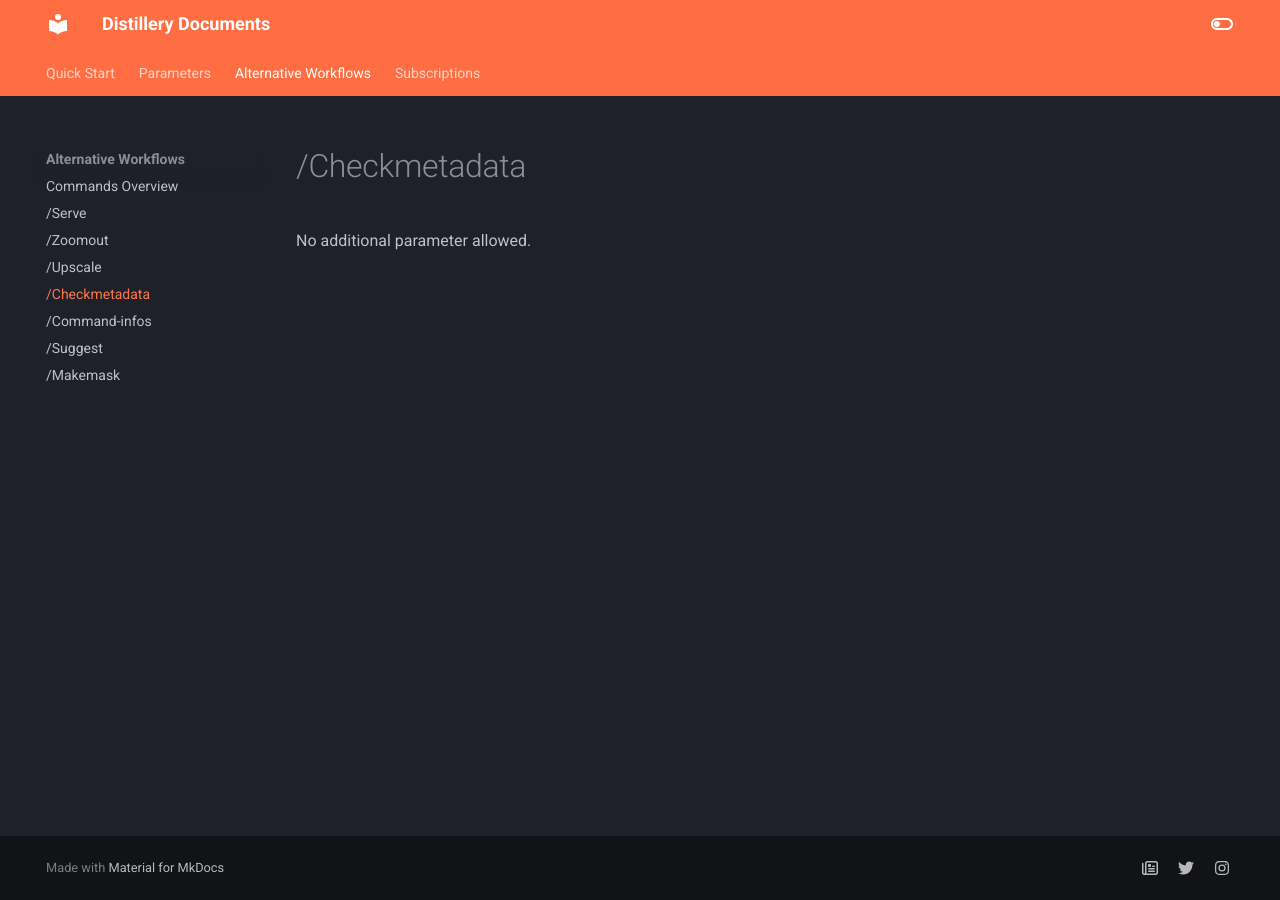
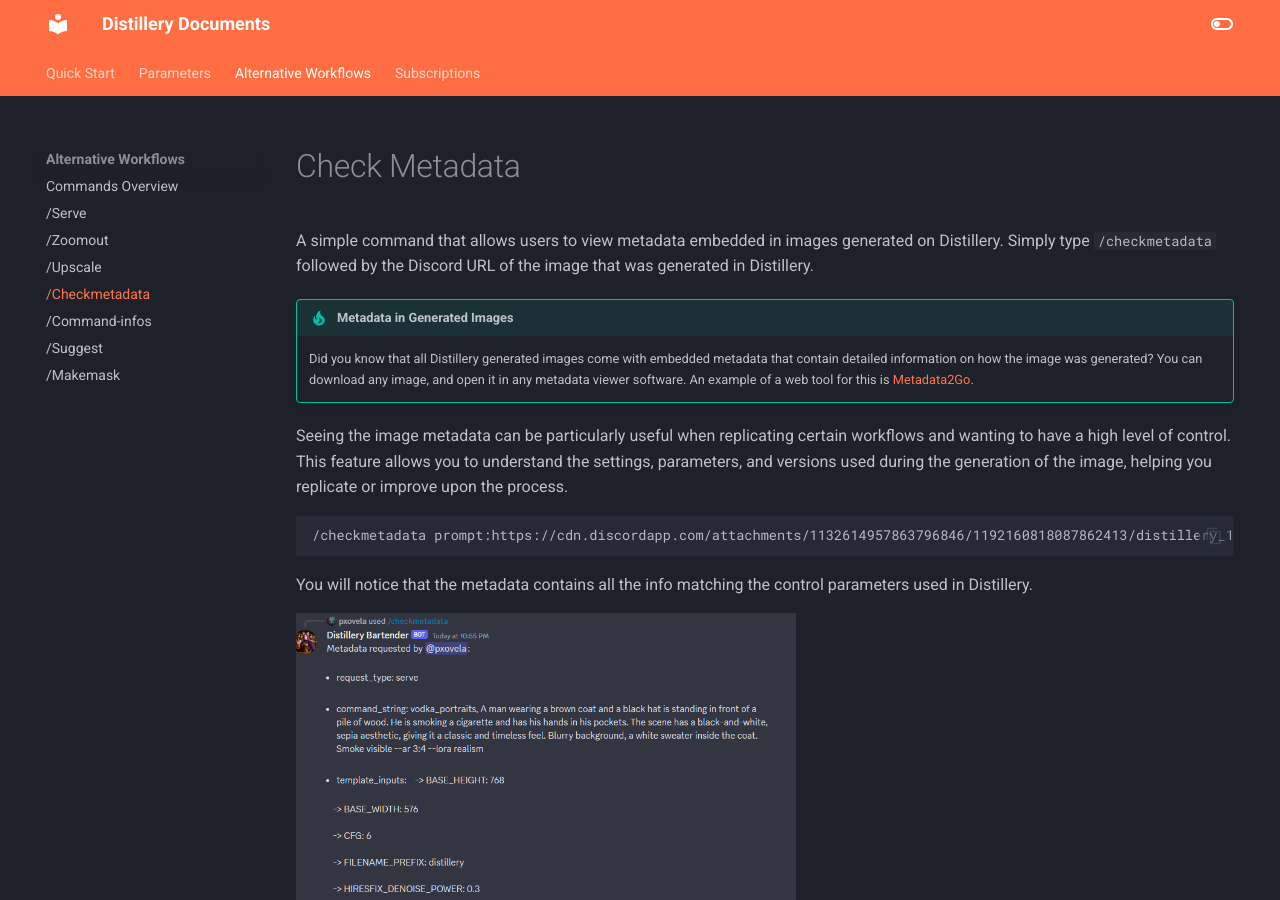
Before and after one commit to Distillery-Dev/site, an MkDocs documentation site: the page built from docs/Alternative Workflows/checkmetadata/checkmetadata.md, in a window 1280 px wide and 900 px high. Built offline with MkDocs 1.6.1 and Material for MkDocs 9.7.7, drawn with Linux system fonts in a browser that asks for light colours.

Commit message:
added details on masking, serve, commandinfos and metadata

````diff
--- a/docs/Alternative Workflows/checkmetadata/checkmetadata.md
+++ b/docs/Alternative Workflows/checkmetadata/checkmetadata.md
@@ -1 +1,16 @@
-No additional parameter allowed.
+# Check Metadata
+
+A simple command that allows users to view metadata embedded in images generated on Distillery. Simply type `/checkmetadata` followed by the Discord URL of the image that was generated in Distillery.
+
+!!! tip "Metadata in Generated Images"
+    Did you know that all Distillery generated images come with embedded metadata that contain detailed information on how the image was generated? You can download any image, and open it in any metadata viewer software. An example of a web tool for this is [Metadata2Go](https://www.metadata2go.com/view-metadata).
+
+Seeing the image metadata can be particularly useful when replicating certain workflows and wanting to have a high level of control. This feature allows you to understand the settings, parameters, and versions used during the generation of the image, helping you replicate or improve upon the process.
+
+```simpletext
+/checkmetadata prompt:https://cdn.discordapp.com/attachments/1132614957863796846/1192160818087862413/distillery_1b3deef1-6f23-4c2c-935e-b846029ee449.png
+```
+
+You will notice that the metadata contains all the info matching the control parameters used in Distillery.
+
+![metadata](1_meta_data.png){: width="500px" }
````
Also changed, not shown: docs/Alternative Workflows/command_infos/command_infos.md (+5 -0 lines), docs/Alternative Workflows/makemask/makemask.md (+1 -1 lines), docs/Alternative Workflows/serve/serve.md (+14 -0 lines), docs/Alternative Workflows/checkmetadata/1_meta_data.png (added).
